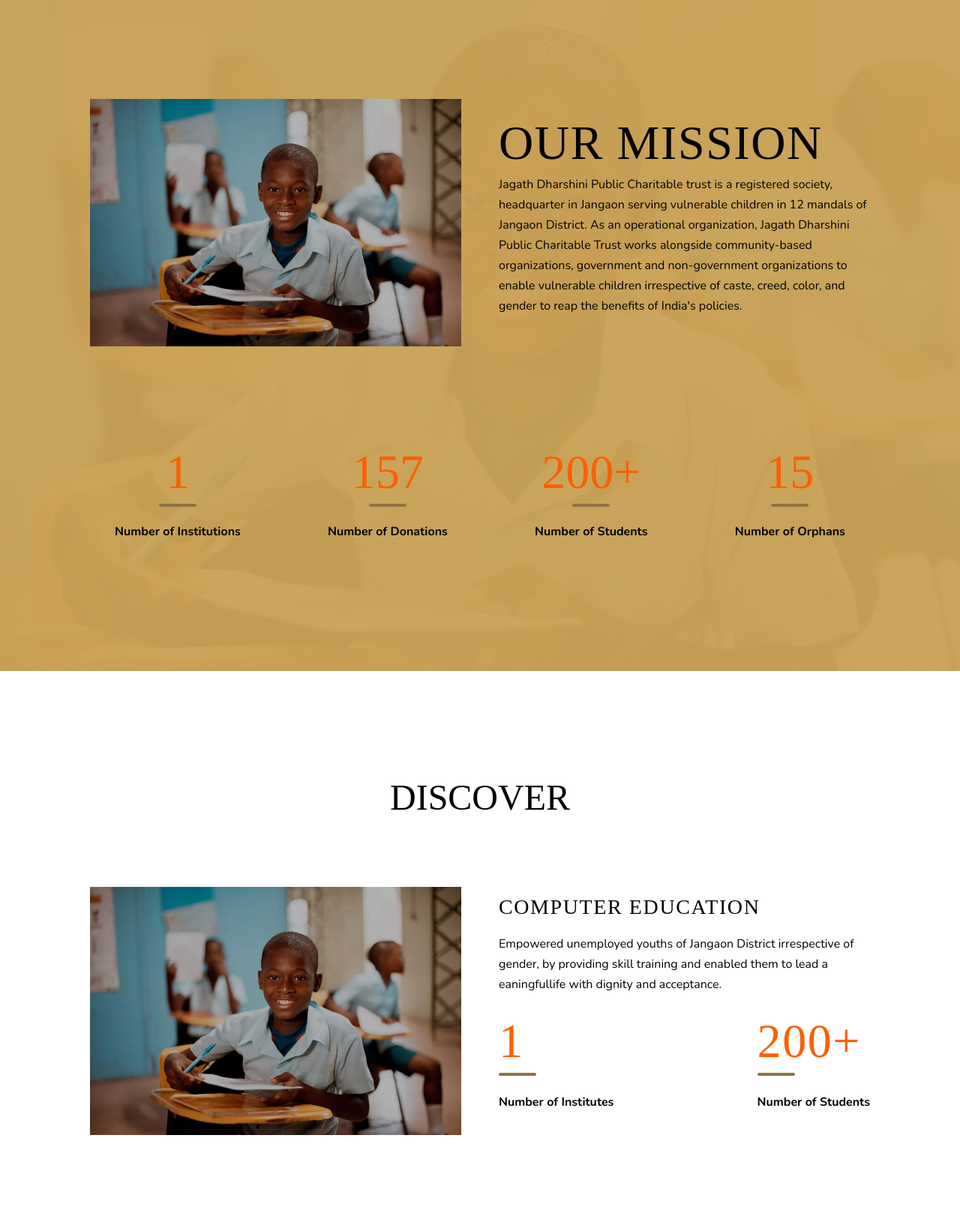
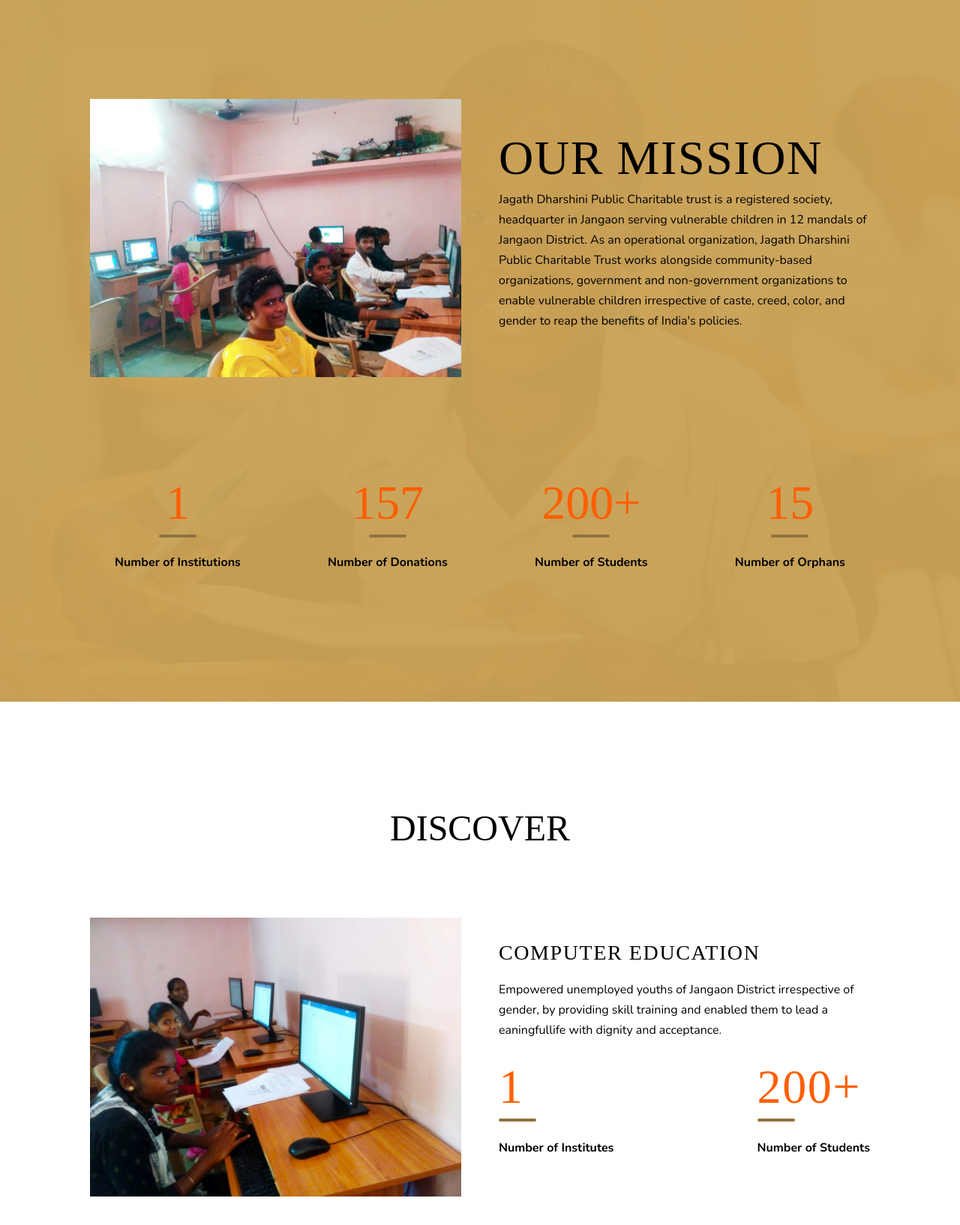
Before and after one commit to CyrilGadara/JagathDharshini, a plain HTML site: page index.html in a window 1280 px wide. Shown: the part 1100-2734 px from the top of the page at 75% size. Drawn offline with nearby package versions, Linux system fonts and the light colour scheme; a web font is replaced by a local one.

Commit message:
image update

```diff
--- a/index.html
+++ b/index.html
@@ -38,7 +38,7 @@
     </section>
     <section id="mission">
       <div class="container">
-        <div class="image"><img src="assets/img/mission.webp" alt=""></div>
+        <div class="image"><img src="assets/img/mission.jpeg" alt=""></div>
         <div class="content">
           <h1>Our Mission </h1>
           <p>Jagath Dharshini Public Charitable trust is a registered society, headquarter in Jangaon serving vulnerable children in 12 mandals of Jangaon District. As an         operational organization, Jagath Dharshini Public Charitable Trust works alongside community-based organizations, government and non-government organizations to enable vulnerable children irrespective of caste, creed, color, and gender to reap the benefits of India's policies.</p>
@@ -69,7 +69,7 @@
           <h1>Discover </h1>
         </div>
         <div class="education">
-          <div class="image"><img src="assets/img/mission.webp" alt=""></div>
+          <div class="image"><img src="assets/img/computer.jpeg" alt=""></div>
           <div class="content">
             <h1>Computer Education</h1>
             <p>Empowered unemployed youths of Jangaon District irrespective of gender, by providing skill training and enabled them to lead a eaningfullife with dignity and acceptance.</p>
```
Also changed, not shown: assets/img/computer.jpeg (added), assets/img/mission.jpeg (added).
